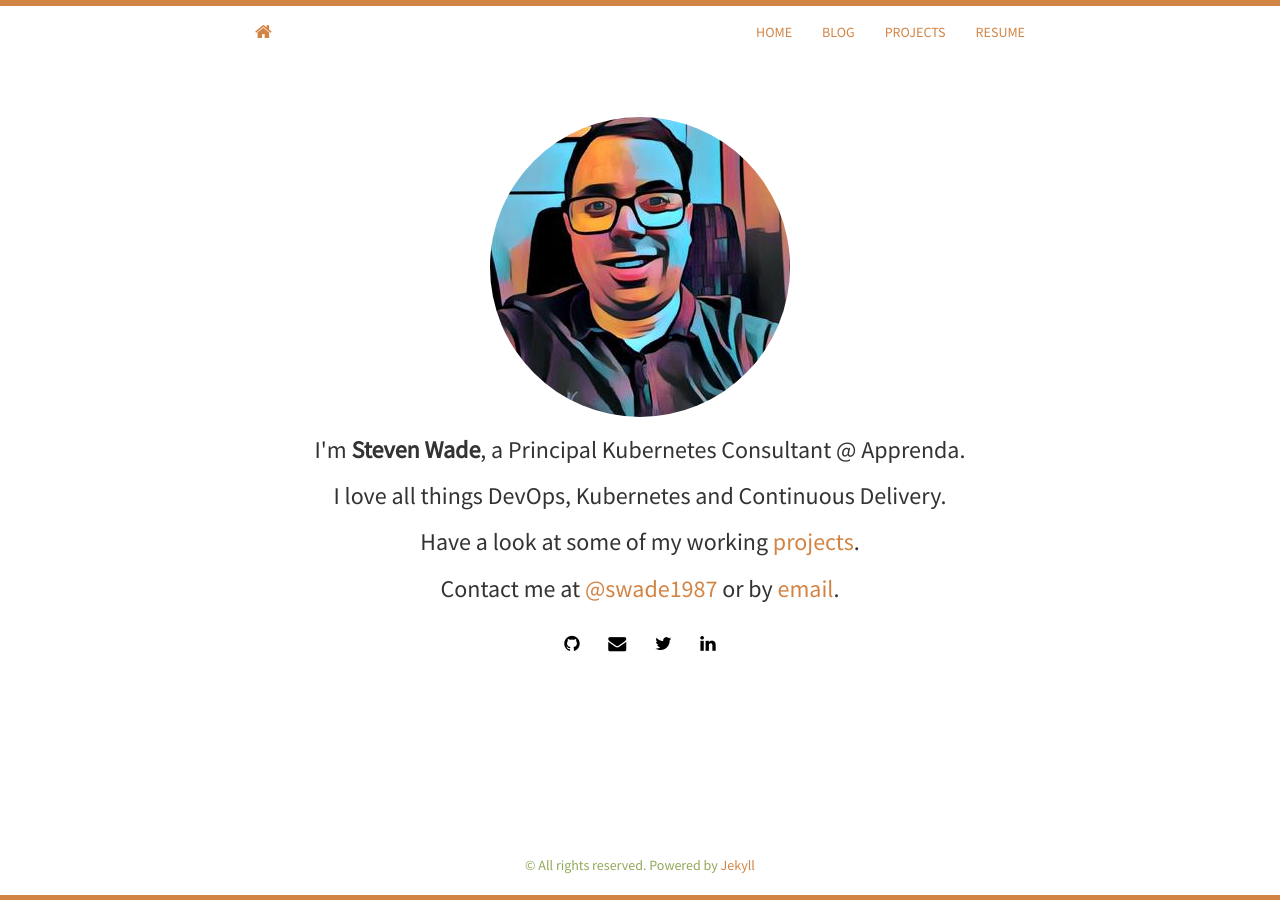
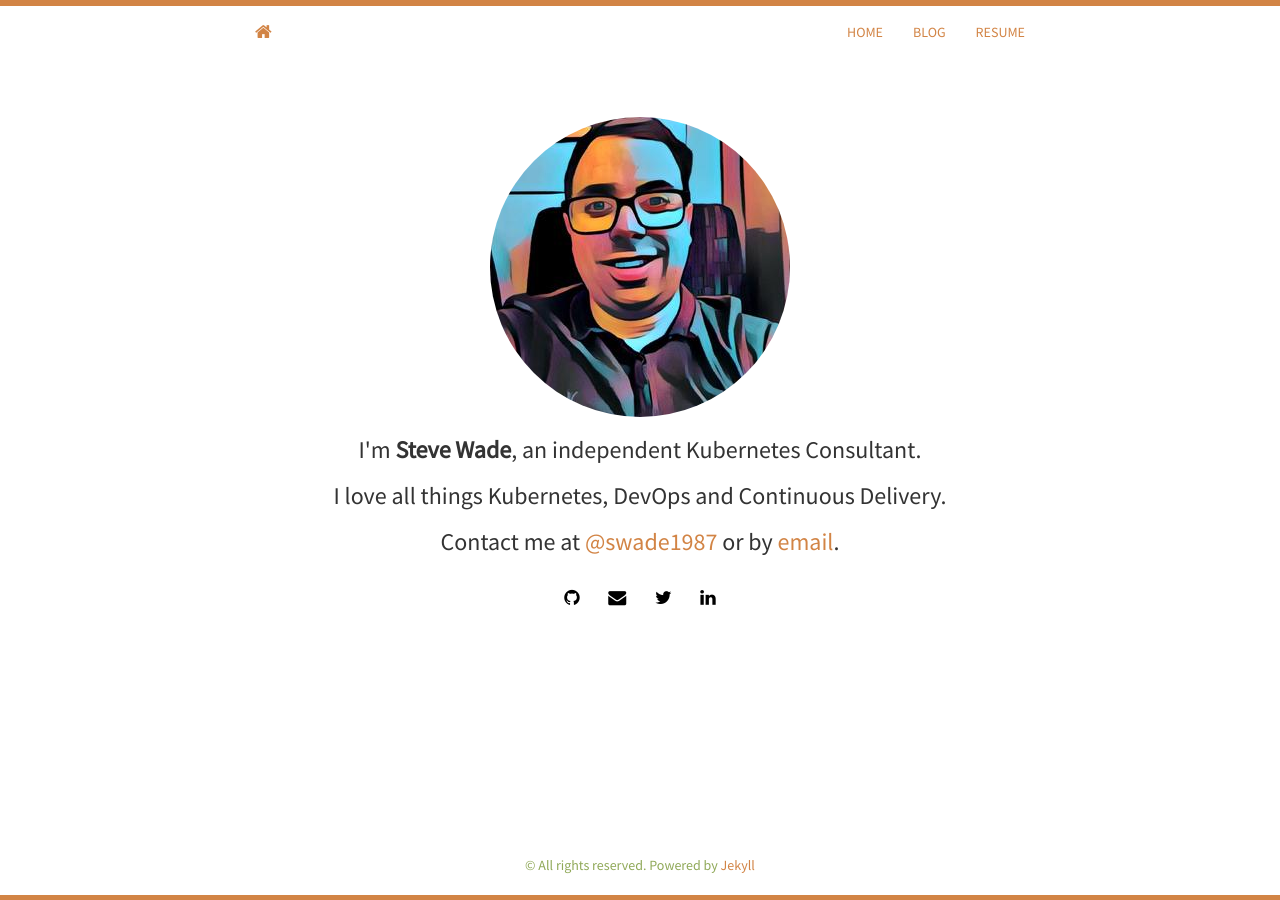
Before and after one commit to swade1987/swade1987.github.io, a Jekyll site: the page built from index.html, in a window 1280 px wide. Built offline with Jekyll 4.4.1, drawn with Linux system fonts in a browser that asks for light colours; nearby versions of some CDN libraries; the list of posts is cut into pages by our own code.

Commit message:
changing homepage and removing project page.

```diff
--- a/_config.yml
+++ b/_config.yml
@@ -13,8 +13,8 @@ safe: true
 # edit here to achieve your personal greatness
 url: http://www.stevenwade.co.uk/
 baseurl: /
-title: Steven Wade
-author: Steven Wade
+title: Steve Wade
+author: Steve Wade
 description: Personal blog and resume
 avatar: profile.jpg
 email: steven@stevenwade.co.uk
--- a/_includes/header.html
+++ b/_includes/header.html
@@ -7,7 +7,6 @@
       <ul class="nav navbar-nav navbar-right">
         <li><a href="{{ site.baseurl }}">HOME</a></li>
         <li><a href="{{ site.baseurl }}blog.html">BLOG</a></li>
-        <li><a href="{{ site.baseurl }}projects.html">PROJECTS</a></li>
         <li><a href="http://www.stevenwade.co.uk/resume/" target="_blank">RESUME</a></li>
       </ul>
     </div>
--- a/docker-compose.yml
+++ b/docker-compose.yml
@@ -14,7 +14,6 @@ services:
     build: .
     volumes:
        - .:/src
-       - /etc/localtime:/etc/localtime:ro
     ports:
       - "4000"
     labels:
--- a/index.html
+++ b/index.html
@@ -9,9 +9,8 @@ layout: home
 	  <div class="avatar">
 		<img class="img-circle" src="{{ site.baseurl }}static/img/{{ site.avatar }}" alt="Responsive image">
 	  </div>
-	  <h3>I'm <strong>{{ site.author }}</strong>, a Principal Kubernetes Consultant @ Apprenda.</h3>
-	  <h3>I love all things DevOps, Kubernetes and Continuous Delivery.</h3>
-	  <h3>Have a look at some of my working <a href="{{ site.baseurl }}projects.html"> projects</a>.</h3>
+		<h3>I'm <strong>{{ site.author }}</strong>, an independent Kubernetes Consultant.</h3>
+	  <h3>I love all things Kubernetes, DevOps and Continuous Delivery.</h3>
 	  <h3>Contact me at <a href="http://twitter.com/{{ site.twitter }}" target="_blank">@{{ site.twitter }}</a> or by <a href="mailto:{{ site.email }}">email</a>.</h3>
 	  {% include social.html %}
 	</div>
--- a/projects.html
+++ /dev/null
@@ -1,6 +0,0 @@
----
-layout: page
-title: Projects
----
-
-{% include projects.html %}
```
Also changed, not shown: _includes/projects.html (deleted, +0 -17 lines).
